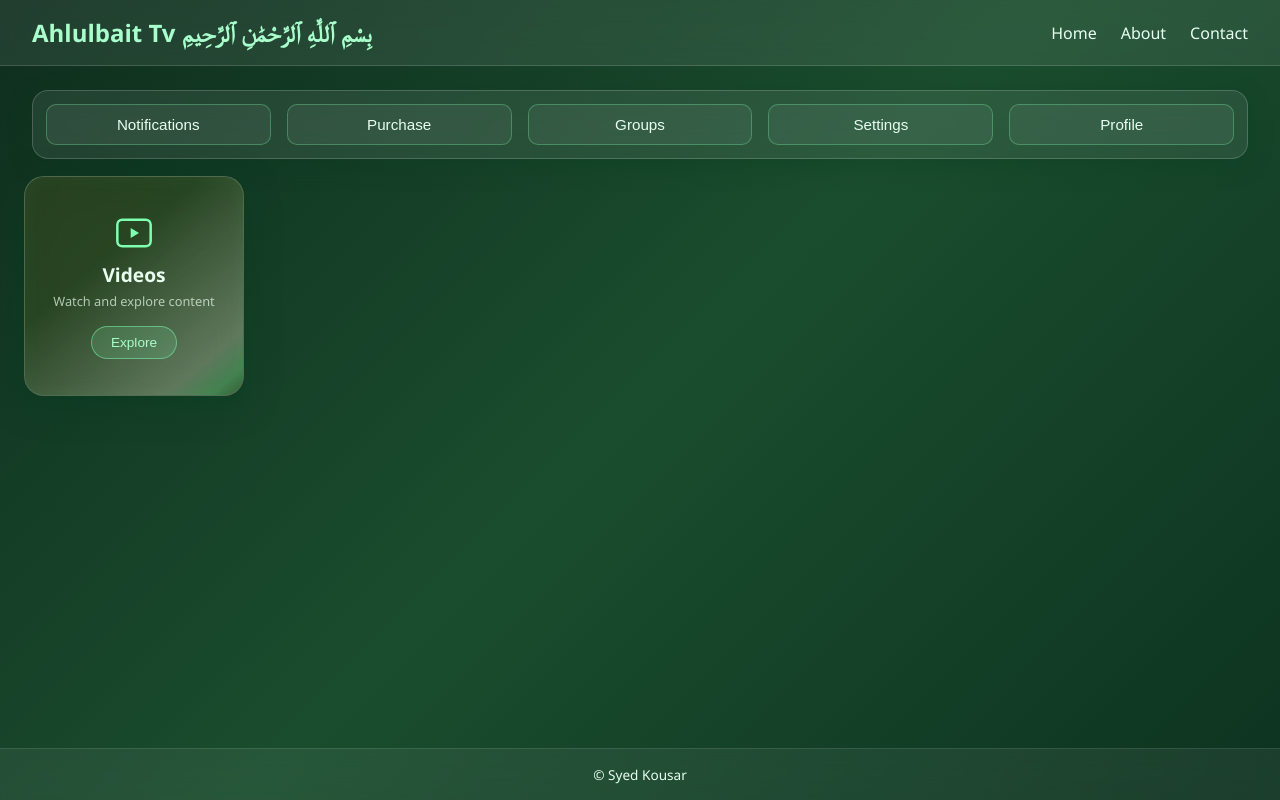
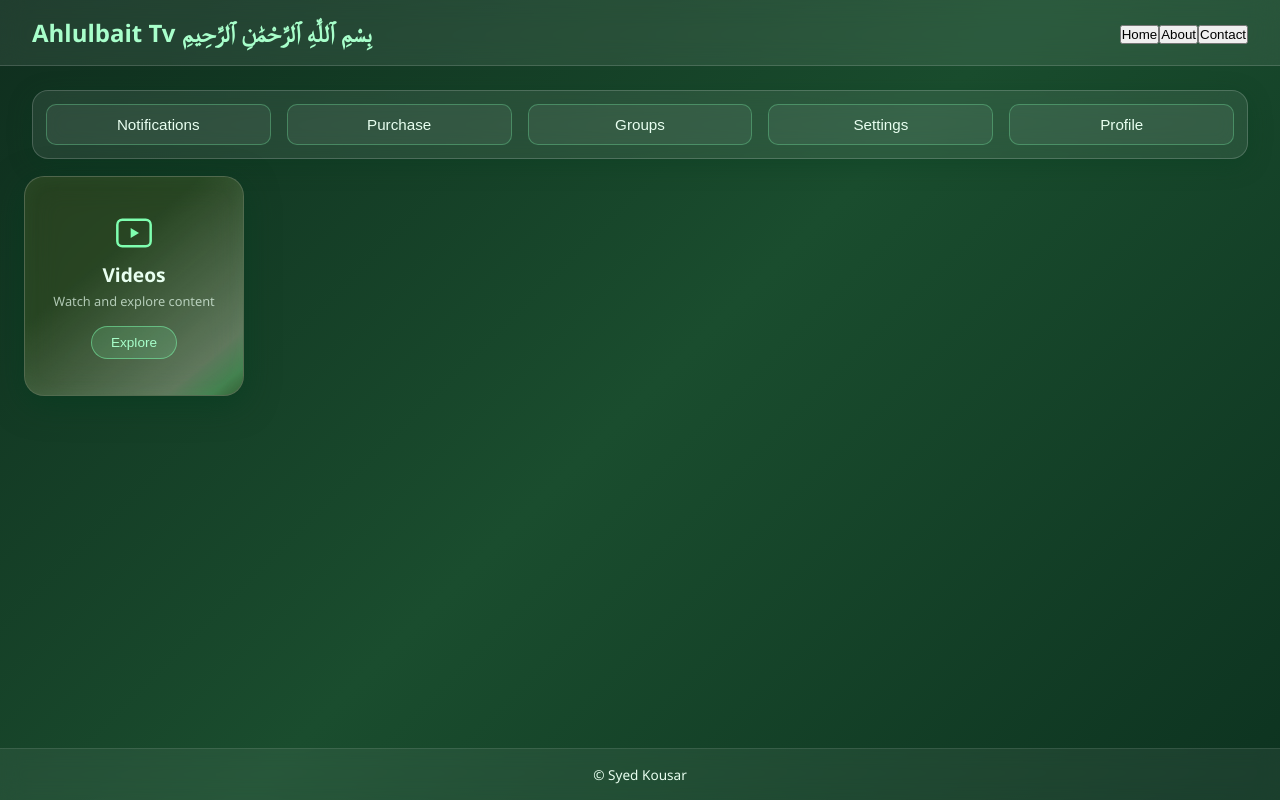
Before and after one commit to syedkousar224/ahlulbait-tv, a React (Create React App) app: page / in a window 1280 px wide. Built offline with nearby package versions, Linux system fonts and the light colour scheme.

Commit message:
fix nav links

```diff
--- a/src/App.js
+++ b/src/App.js
@@ -12,9 +12,9 @@ function App() {
       <header className="glass-nav">
         <h1 className="logo">Ahlulbait Tv             بِسْمِ ٱللَّٰهِ ٱلرَّحْمَٰنِ ٱلرَّحِيمِ</h1>
         <nav>
-  <a href="/">Home</a>
-  <a href="/about">About</a>
-  <a href="/contact">Contact</a>
+  <button className="nav-link">Home</button>
+  <button className="nav-link">About</button>
+  <button className="nav-link">Contact</button>
 </nav>
       </header>
 
```
Also changed, not shown: 1 other file (tests, documents, lock files or other folders).
